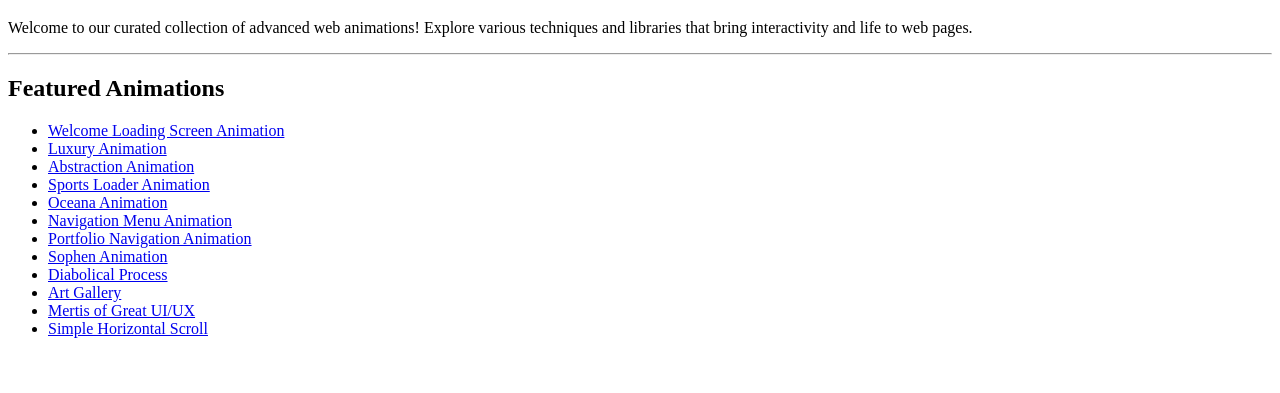
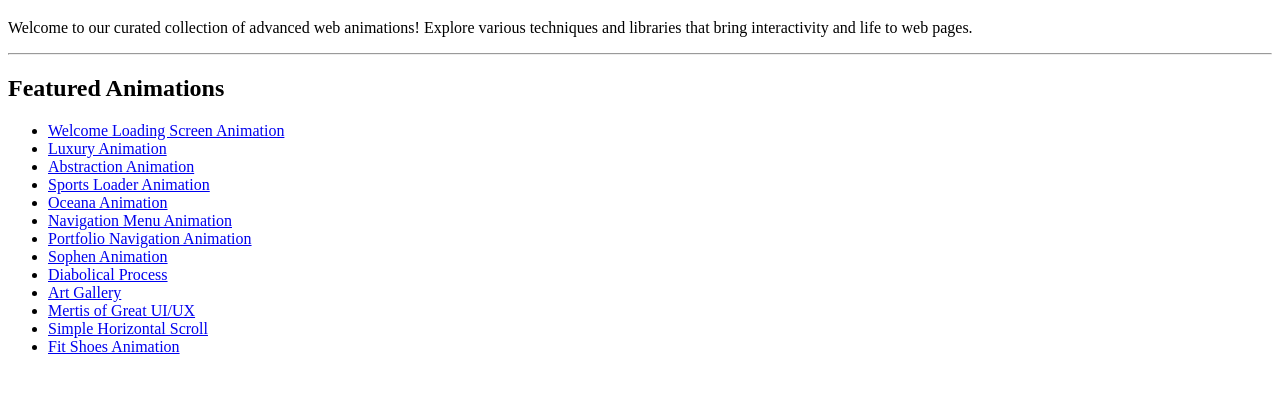
Before and after one commit to Tom-Okafor/advanced-frontends, a plain HTML site: page index.html in a window 1280 px wide. Shown: the part 61-454 px from the top of the page. Drawn offline with Linux system fonts and the light colour scheme.

Commit message:
feat: add link to fit shoes animation webpage

```diff
--- a/index.html
+++ b/index.html
@@ -1,4 +1,4 @@
-<!DOCTYPE html>
+<!doctype html>
 <html lang="en">
   <head>
     <meta charset="UTF-8" />
@@ -111,6 +111,14 @@
           >Simple Horizontal Scroll</a
         >
       </li>
+      <li>
+        <a
+          href="./animations/fit-shoes/index.html"
+          target="_blank"
+          rel="noopener noreferrer"
+          >Fit Shoes Animation</a
+        >
+      </li>
     </ul>
   </body>
 </html>
```
